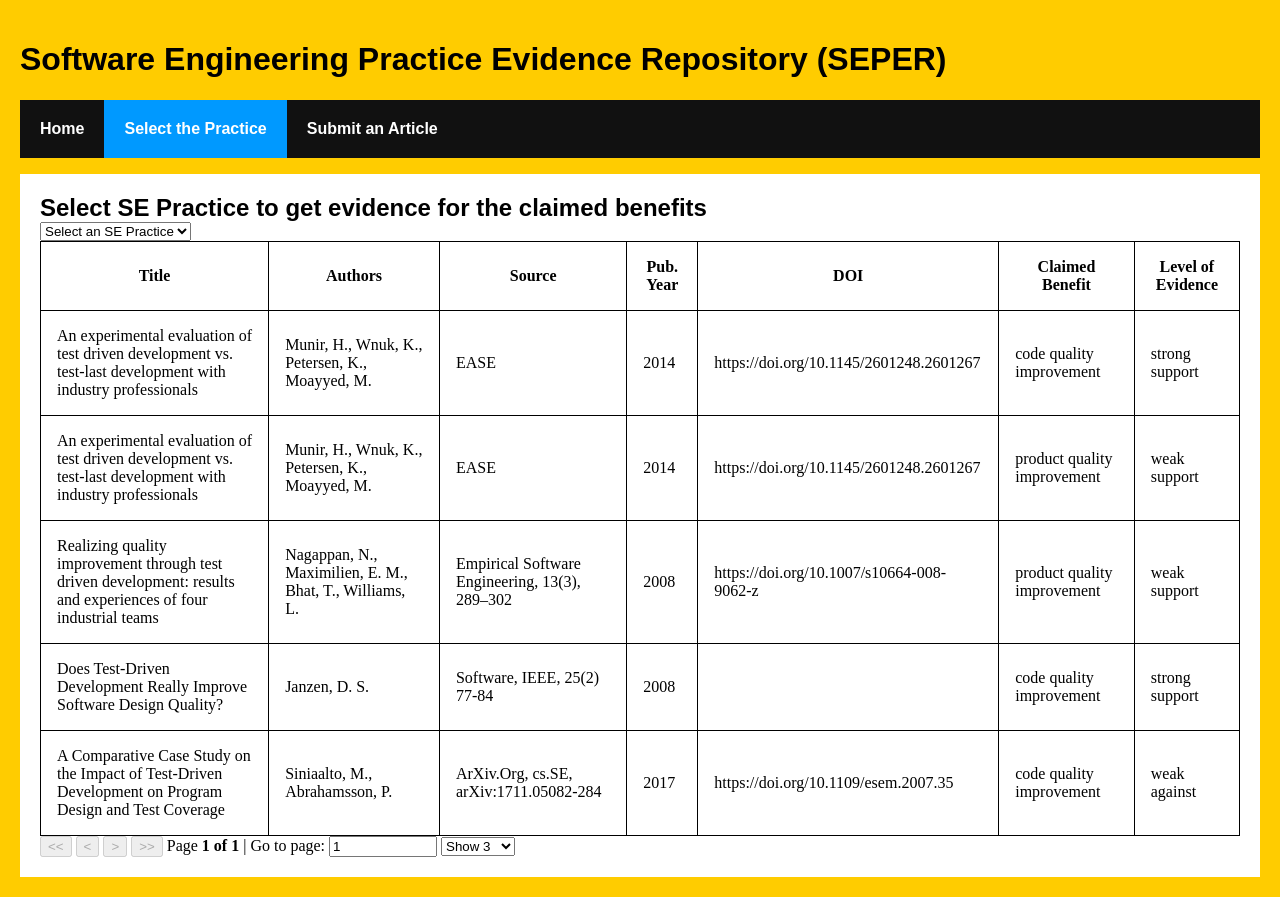
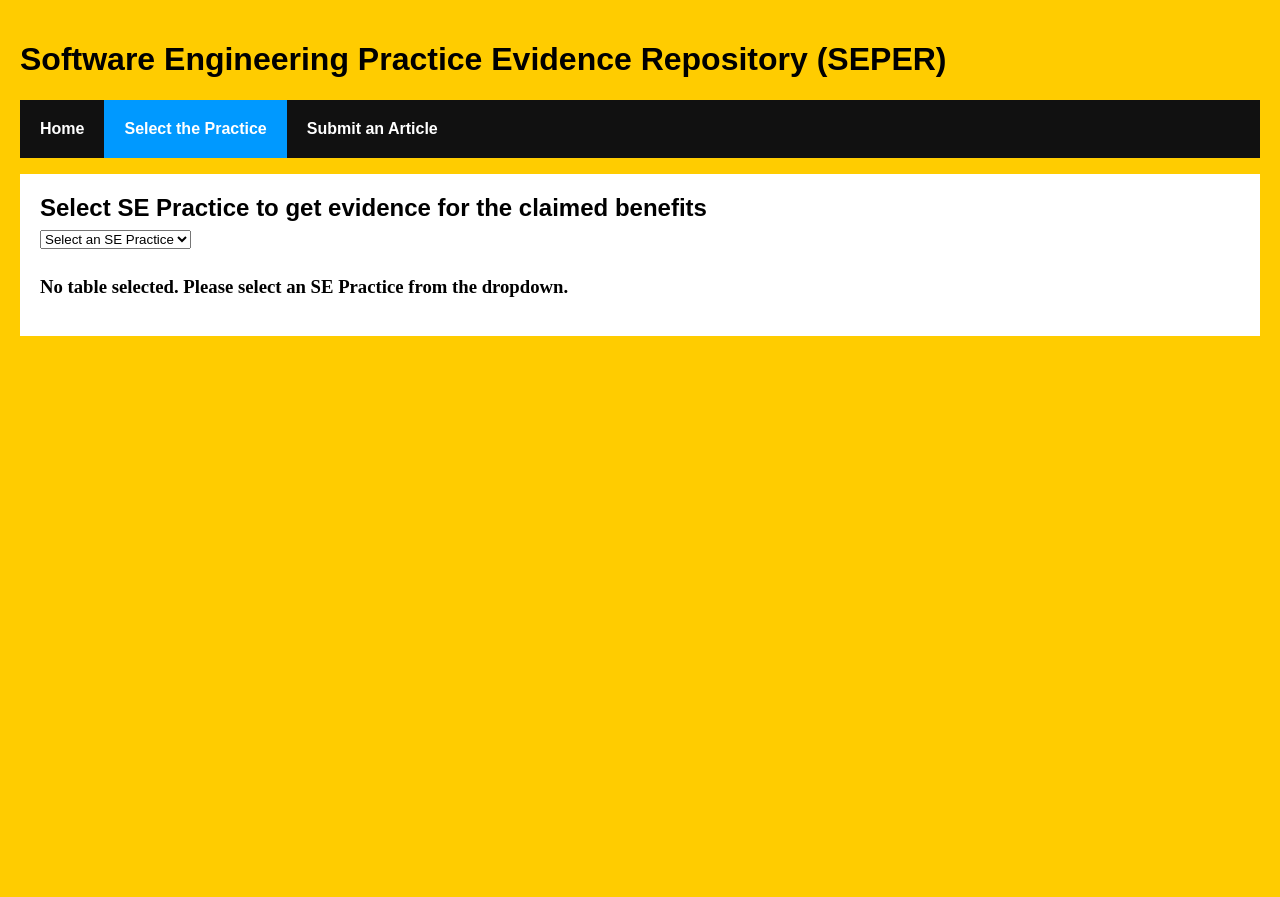
Before and after one commit to Ratchet7x5/cise-worksheet4, a React (Create React App) app in the folder frontend/: page /SEPractice in a window 1280 px wide. After the commit the page ends 800 px from the top, so only its background shows below. Built offline with nearby package versions, Linux system fonts and the light colour scheme.

Commit message:
Step 35: Broken Part 4

```diff
--- a/frontend/src/App.js
+++ b/frontend/src/App.js
@@ -1,5 +1,5 @@
-import React from "react";
-import { BrowserRouter as Router, Routes, Route, NavLink, Navigate} from "react-router-dom";
+import React, { useRef } from "react";
+import { BrowserRouter as Router, Routes, Route, NavLink, Navigate, useLocation } from "react-router-dom";
 import "./index.css"
 
 import Home from "./pages/Home";
@@ -14,7 +14,7 @@ const App = () => {
         <h1>Software Engineering Practice Evidence Repository (SEPER)</h1>
         <ul className="header">
           <li>
-            <NavLink exact to="/">Home</NavLink>
+            <NavLink to="/">Home</NavLink>
           </li>
           <li>
             <NavLink to="/SEPractice" >Select the Practice</NavLink>
@@ -28,6 +28,7 @@ const App = () => {
             <Route exact path="/" element={<Home />} />
             <Route path="/SEPractice" element={<SEPractice />} />
             <Route path="/SubmitArticle" element={<SubmitArticle />} />
+            {/* All other paths should redirect to NotFoundPage */}
             <Route exact path="404" element={<NotFoundPage />} />
             <Route path="/*" element={<Navigate to="404" replace />} />
           </Routes>
--- a/frontend/src/components/Dropdown.js
+++ b/frontend/src/components/Dropdown.js
@@ -1,17 +1,22 @@
-import React from 'react';
-import SEPractices from "../dummydata/SEPractices"
+import { useRef } from "react";
+import SEPractices from "../dummydata/SEPractices";
 
-  const optionItems = SEPractices.map((SEPractice) =>
-                <option key={SEPractice.practice}>{SEPractice.practice}</option>
-            );
-  const Dropdown = () => {
-    return (
-        <div>
-             <select>
-                <option value="">Select an SE Practice</option>{optionItems}
-             </select>
-         </div>
+const optionItems = SEPractices.map((SEPractice) => (
+  <option key={SEPractice.practice}>{SEPractice.practice}</option>
+));
 
-    )
-  }
-  export default Dropdown;
+const Dropdown = ({ setSelectedPractice }) => {
+  const handleDropdownChange = (e) => {
+    setSelectedPractice(e.target.value);
+  };
+
+  return (
+    <div>
+      <select onChange={handleDropdownChange}>
+        <option value="">Select an SE Practice</option>
+        {optionItems}
+      </select>
+    </div>
+  );
+};
+export default Dropdown;
--- a/frontend/src/components/EvidenceTable.js
+++ b/frontend/src/components/EvidenceTable.js
@@ -1,9 +1,9 @@
-import React, {useMemo} from "react";
+import React, { useMemo } from "react";
 import articles from "../dummydata/articles.js";
-import { useTable, useSortBy, usePagination } from 'react-table';
+import { useTable, useSortBy, usePagination } from "react-table";
 
-const Table = ({columns, data}) => {
-const {
+const Table = ({ selectedPractice, columns, data }) => {
+  const {
     getTableProps,
     getTableBodyProps,
     headerGroups,
@@ -26,32 +26,33 @@ const {
     {
       columns,
       data,
-      initialState: { pageIndex: 0 },
+      initialState: { pageIndex: 0, pageSize: 3 },
     },
 
     useSortBy,
     usePagination
-  )
+  );
 
-  // Render Data Table UI
-  return (
+  console.log(pageSize);
+
+  const displayTable = () => (
     <>
       <table {...getTableProps()}>
         <thead>
-          {headerGroups.map(headerGroup => (
+          {headerGroups.map((headerGroup) => (
             <tr {...headerGroup.getHeaderGroupProps()}>
-              {headerGroup.headers.map(column => (
+              {headerGroup.headers.map((column) => (
                 // Add the sorting props to control sorting. For this example
                 // we can add them into the header props
                 <th {...column.getHeaderProps(column.getSortByToggleProps())}>
-                  {column.render('Header')}
+                  {column.render("Header")}
                   {/* Add a sort direction indicator */}
                   <span>
                     {column.isSorted
                       ? column.isSortedDesc
-                        ? ' 🔽'
-                        : ' 🔼'
-                      : ''}
+                        ? " 🔽"
+                        : " 🔼"
+                      : ""}
                   </span>
                 </th>
               ))}
@@ -60,57 +61,59 @@ const {
         </thead>
         <tbody {...getTableBodyProps()}>
           {page.map((row, i) => {
-            prepareRow(row)
+            prepareRow(row);
             return (
               <tr {...row.getRowProps()}>
-                {row.cells.map(cell => {
-                  return <td {...cell.getCellProps()}>{cell.render('Cell')}</td>
+                {row.cells.map((cell) => {
+                  return (
+                    <td {...cell.getCellProps()}>{cell.render("Cell")}</td>
+                  );
                 })}
               </tr>
-            )
+            );
           })}
         </tbody>
       </table>
-
-     {/* Pagination */}
-     <div className="pagination">
+      {/* Pagination */}
+      <div className="pagination">
         <button onClick={() => gotoPage(0)} disabled={!canPreviousPage}>
-          {'<<'}
-        </button>{' '}
+          {"<<"}
+        </button>
         <button onClick={() => previousPage()} disabled={!canPreviousPage}>
-          {'<'}
-        </button>{' '}
+          {"<"}
+        </button>
         <button onClick={() => nextPage()} disabled={!canNextPage}>
-          {'>'}
-        </button>{' '}
+          {">"}
+        </button>
         <button onClick={() => gotoPage(pageCount - 1)} disabled={!canNextPage}>
-          {'>>'}
-        </button>{' '}
+          {">>"}
+        </button>
         <span>
-          Page{' '}
+          Page
           <strong>
             {pageIndex + 1} of {pageOptions.length}
-          </strong>{' '}
+          </strong>
         </span>
         <span>
-          | Go to page:{' '}
+          | Go to page:
           <input
             type="number"
             defaultValue={pageIndex + 1}
-            onChange={e => {
-              const page = e.target.value ? Number(e.target.value) - 1 : 0
-              gotoPage(page)
+            min={1}
+            onChange={(e) => {
+              const page = e.target.value ? Number(e.target.value) - 1 : 0;
+              gotoPage(page);
             }}
-            style={{ width: '100px' }}
+            style={{ width: "100px" }}
           />
-        </span>{' '}
+        </span>
         <select
           value={pageSize}
-          onChange={e => {
-            setPageSize(Number(e.target.value))
+          onChange={(e) => {
+            setPageSize(Number(e.target.value));
           }}
         >
-          {[3, 7, 15].map(pageSize => (
+          {[3, 7, 15].map((pageSize) => (
             <option key={pageSize} value={pageSize}>
               Show {pageSize}
             </option>
@@ -118,8 +121,29 @@ const {
         </select>
       </div>
     </>
+  );
 
-  )
+  const displaySelectedTable = () => {
+    switch (selectedPractice) {
+      case "TDD":
+        return displayTable();
+      case "Mob programming":
+       return (
+        <h3>
+            No articles found for Mob programming.
+        </h3>
+      );
+      default:
+        return (
+          <h3>
+            No table selected. Please select an SE Practice from the dropdown.
+          </h3>
+        );
+    }
+  };
+
+  // Render Data Table UI
+  return <>{displaySelectedTable()}</>;
 };
 
-  export default Table;
+export default Table;
--- a/frontend/src/components/SubmissionForm.js
+++ b/frontend/src/components/SubmissionForm.js
@@ -1,4 +1,4 @@
-import React, { useState } from "react";
+import { useState } from "react";
 import { useForm } from "react-hook-form";
 
 const SubmissionForm = () => {
@@ -16,9 +16,9 @@ const SubmissionForm = () => {
       <p><input {...register("doi")} placeholder="DOI" /></p>
 
       <select {...register("sepractice")}>
-        <option value="">Select SE practice...</option>
+        <option value="">Select SE Practice...</option>
         <option value="TDD">TDD</option>
-        <option value="Mob Programming">Mob Programmin</option>
+        <option value="Mob Programming">Mob Programming</option>
       </select>
 
       <p>{result}</p>
--- a/frontend/src/index.css
+++ b/frontend/src/index.css
@@ -5,6 +5,9 @@ body {
 }
 h1, h2, p, ul, li {
   font-family: sans-serif;
+}
+select {
+  margin: 8px 0px;
 }
 ul.header li {
   display: inline;
@@ -36,41 +39,3 @@ ul.header li a {
 .active {
   background-color: #0099FF;
 }
-body {
-  background-color: #FFCC00;
-  padding: 20px;
-  margin: 0;
-}
-h1, h2, p, ul, li {
-  font-family: sans-serif;
-}
-ul.header li {
-  display: inline;
-  list-style-type: none;
-  margin: 0;
-}
-ul.header {
-  background-color: #111;
-  padding: 0;
-}
-ul.header li a {
-  color: #FFF;
-  font-weight: bold;
-  text-decoration: none;
-  padding: 20px;
-  display: inline-block;
-}
-.content {
-  background-color: #FFF;
-  padding: 20px;
-}
-.content h2 {
-  padding: 0;
-  margin: 0;
-}
-.content li {
-  margin-bottom: 10px;
-}
-.active {
-  background-color: #0099FF;
-}
--- a/frontend/src/pages/SE-Practice.js
+++ b/frontend/src/pages/SE-Practice.js
@@ -1,22 +1,22 @@
-import articles from "../dummydata/articles.js";
-import Styles from "../components/tablestyle.js";
-import Table from "../components/evidencetable.js";
-import tablecolumns from "../components/tablecolumns.js";
-import Dropdown from "../components/Dropdown.js";
+import articles from "../dummydata/articles";
+import TableStyles from "../components/TableStyle";
+import Table from "../components/EvidenceTable";
+import TableColumns from "../components/TableColumns";
+import Dropdown from "../components/Dropdown";
+import { useState } from "react";
 
 const SEPractice = () => {
-    return (
-      <div>
-        <h2>Select SE Practice to get evidence for the claimed benefits</h2>
-              <Dropdown/>
-               <Styles>
-                 <Table
-                  data={articles}
-                  columns={tablecolumns}
-                 />
-              </Styles>
-      </div>
-    );
-}
+  const [selectedPractice, setSelectedPractice] = useState("");
+
+  return (
+    <div>
+      <h2>Select SE Practice to get evidence for the claimed benefits</h2>
+      <Dropdown setSelectedPractice={setSelectedPractice}/>
+      <TableStyles>
+        <Table selectedPractice={selectedPractice} data={articles} columns={TableColumns} />
+      </TableStyles>
+    </div>
+  );
+};
 
 export default SEPractice;
--- a/frontend/src/pages/Submit-Article.js
+++ b/frontend/src/pages/Submit-Article.js
@@ -1,15 +1,17 @@
 import React from "react";
-import SubmissionForm from "../components/SubmissionForm.js";
+import SubmissionForm from "../components/SubmissionForm";
 
-const SubmitArticle = () =>  {
-     return (
-      <div>
-        <h2>Submit Article</h2>
-            <p>This will be a form to allow submitters to submit an article for possible inclusion in our SEPER repo.</p>
-            <SubmissionForm/>
+const SubmitArticle = () => {
+  return (
+    <div>
+      <h2>Submit Article</h2>
+      <p>
+        This will be a form to allow submitters to submit an article for possible inclusion in our SEPER repo.
+      </p>
+      <SubmissionForm />
+    </div>
+  );
+};
 
-        </div>
-    );
-}
 
 export default SubmitArticle;
```
Also changed, not shown: frontend/package.json (+5 -2 lines), frontend/src/components/TableStyle.js (+4 -3 lines).
